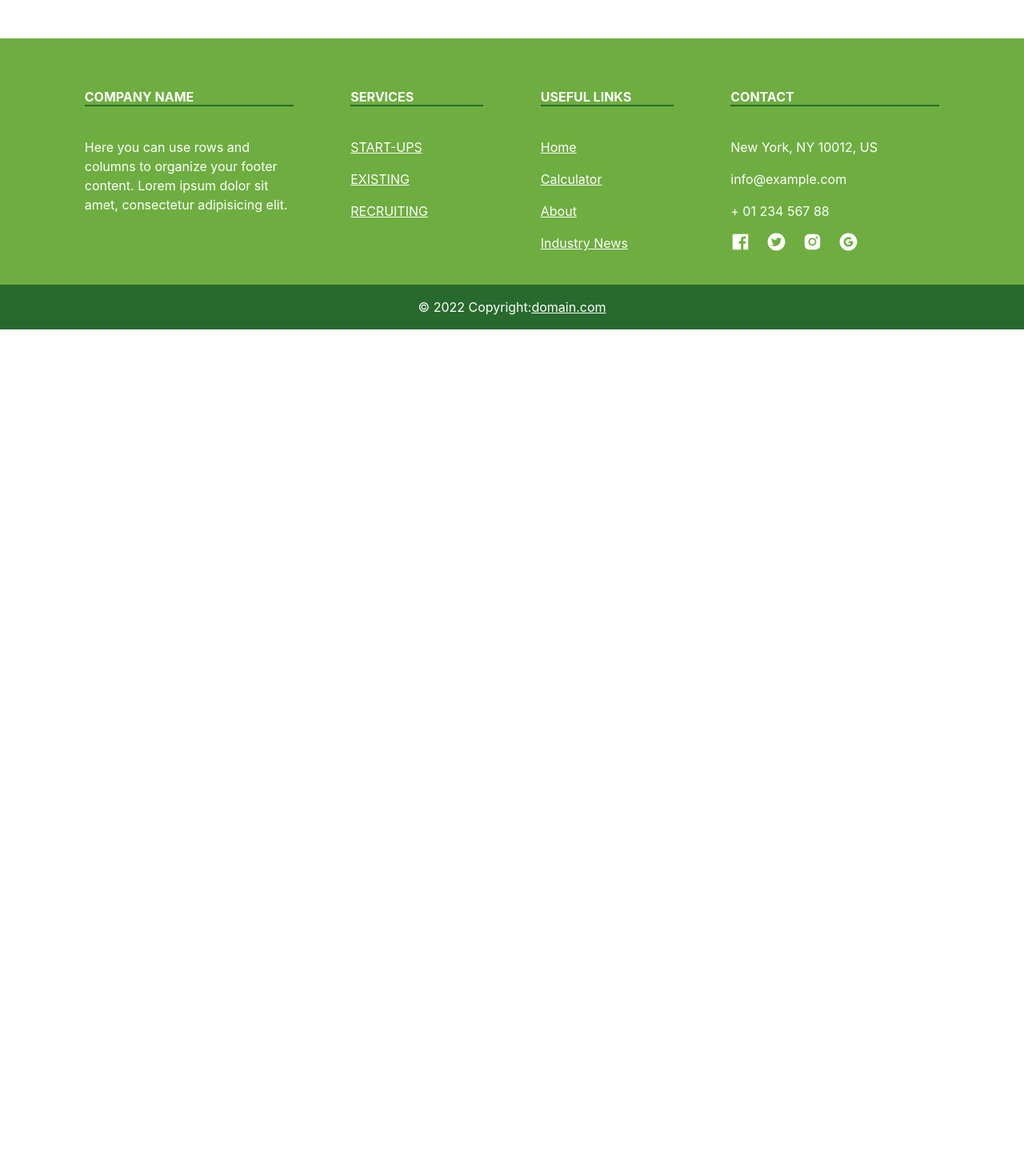
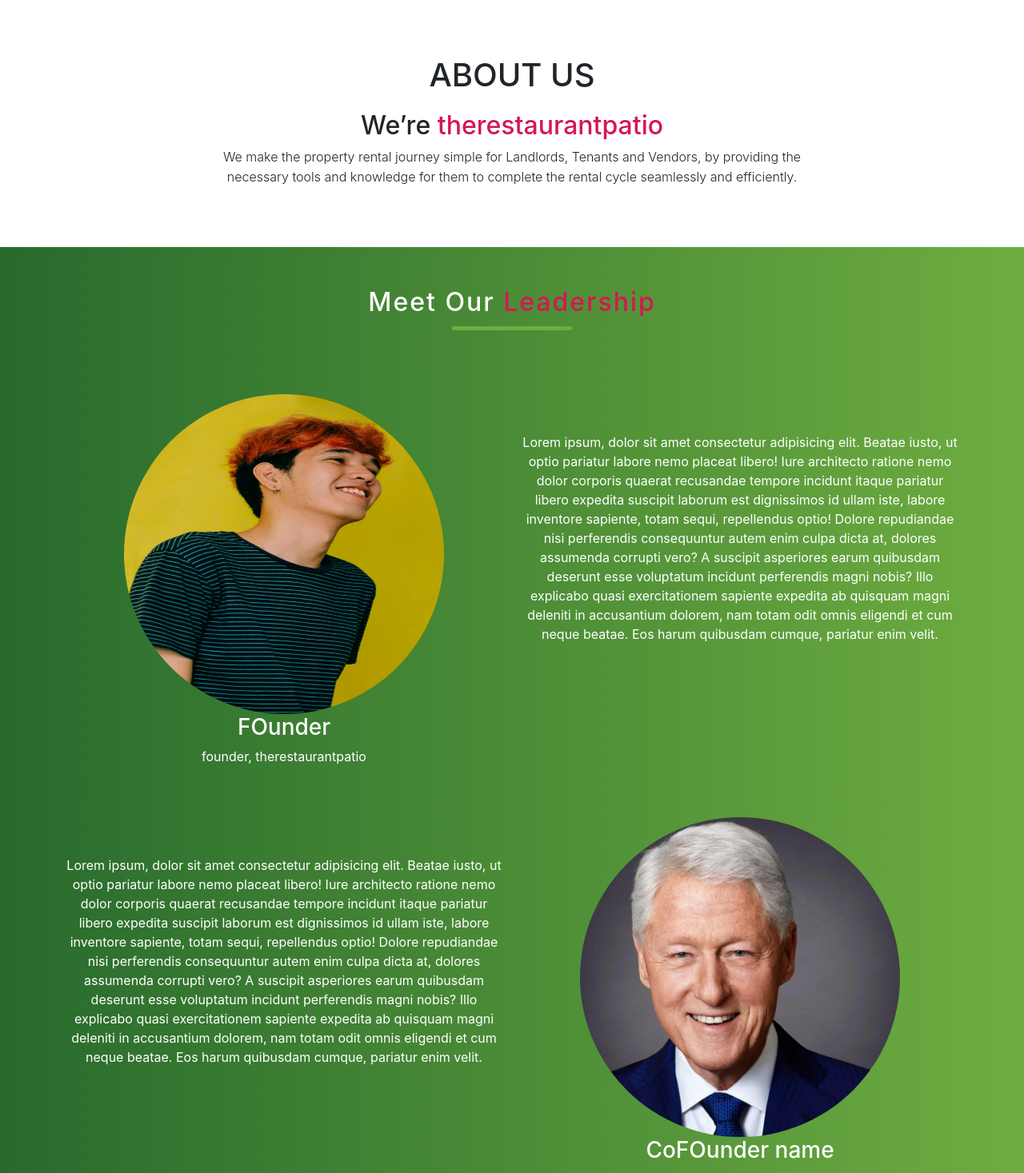
Before and after one commit to A-K-M-Fozlol-Hoq/vsag-client, a React (Create React App) app: page /about in a window 1280 px wide. Shown: the part 60-1527 px from the top of the page at 80% size. Before the commit the page ends 800 px from the top, so only its background shows below. Built offline with nearby package versions, Linux system fonts and the light colour scheme.

Commit message:
comp;ete about us page

```diff
--- /dev/null
+++ b/src/components/About/About.css
@@ -0,0 +1,17 @@
+.about-us-wrapper .profile-image {
+  height: 400px;
+  width: 400px;
+  border-radius: 50%;
+}
+.about-us-wrapper {
+  margin-bottom: -50px;
+  /* padding-bottom: 50px; */
+}
+@media screen and (max-width: 400px) {
+  .about-us-wrapper .profile-image {
+    width: 100%;
+  }
+  p {
+    text-align: center;
+  }
+}
--- /dev/null
+++ b/src/components/About/About.js
@@ -0,0 +1,114 @@
+import React from 'react';
+import './About.css';
+import one from './images/one.jfif';
+import two from './images/two.jpg';
+const About = () => {
+  return (
+    <div className="about-us-wrapper">
+      <div style={{ padding: '50px' }}>
+        <h1
+          className="text-center"
+          style={{ paddingTop: '20px', marginBottom: '-60px' }}
+        >
+          ABOUT US
+        </h1>
+        <h2 style={{ textAlign: 'center', marginTop: '80px' }}>
+          We’re <span style={{ color: '#d61654' }}>therestaurantpatio</span>
+        </h2>
+        <p
+          style={{
+            textAlign: 'center',
+            fontWeight: '300',
+            lineHeight: '25px',
+            marginBottom: '25px',
+          }}
+        >
+          We make the property rental journey simple for Landlords, Tenants and
+          Vendors, by providing the <br />
+          necessary tools and knowledge for them to complete the rental cycle
+          seamlessly and efficiently.
+        </p>
+      </div>
+      <div
+        className="about-us"
+        style={{
+          background: 'linear-gradient(90deg, #286A2D, #6EAD40)',
+          paddingBottom: '50px',
+        }}
+      >
+        <h2
+          style={{
+            letterSpacing: '2px',
+            textAlign: 'center',
+            marginBottom: '-20px',
+            paddingTop: '50px',
+            color: 'white',
+          }}
+        >
+          Meet Our <span style={{ color: '#d61654' }}>Leadership</span>
+        </h2>
+        <div
+          style={{
+            backgroundColor: '#6EAD40',
+            height: '5px',
+            width: '150px',
+            borderRadius: '5px',
+            margin: '30px auto 50px',
+          }}
+        ></div>
+        <div className="container text-white" style={{ marginTop: '80px' }}>
+          <div className="row">
+            <div className="col-md-6 text-center">
+              <img className="profile-image" src={one} alt="profile" />
+              <h3>FOunder</h3>
+              <p>founder, therestaurantpatio</p>
+            </div>
+            <div className="col-md-6 mt-5">
+              <p className="text-white">
+                Lorem ipsum, dolor sit amet consectetur adipisicing elit. Beatae
+                iusto, ut optio pariatur labore nemo placeat libero! Iure
+                architecto ratione nemo dolor corporis quaerat recusandae
+                tempore incidunt itaque pariatur libero expedita suscipit
+                laborum est dignissimos id ullam iste, labore inventore
+                sapiente, totam sequi, repellendus optio! Dolore repudiandae
+                nisi perferendis consequuntur autem enim culpa dicta at, dolores
+                assumenda corrupti vero? A suscipit asperiores earum quibusdam
+                deserunt esse voluptatum incidunt perferendis magni nobis? Illo
+                explicabo quasi exercitationem sapiente expedita ab quisquam
+                magni deleniti in accusantium dolorem, nam totam odit omnis
+                eligendi et cum neque beatae. Eos harum quibusdam cumque,
+                pariatur enim velit.
+              </p>
+            </div>
+          </div>
+          <div className="row mt-5">
+            <div className="col-md-6 mt-5">
+              <p className="text-white">
+                Lorem ipsum, dolor sit amet consectetur adipisicing elit. Beatae
+                iusto, ut optio pariatur labore nemo placeat libero! Iure
+                architecto ratione nemo dolor corporis quaerat recusandae
+                tempore incidunt itaque pariatur libero expedita suscipit
+                laborum est dignissimos id ullam iste, labore inventore
+                sapiente, totam sequi, repellendus optio! Dolore repudiandae
+                nisi perferendis consequuntur autem enim culpa dicta at, dolores
+                assumenda corrupti vero? A suscipit asperiores earum quibusdam
+                deserunt esse voluptatum incidunt perferendis magni nobis? Illo
+                explicabo quasi exercitationem sapiente expedita ab quisquam
+                magni deleniti in accusantium dolorem, nam totam odit omnis
+                eligendi et cum neque beatae. Eos harum quibusdam cumque,
+                pariatur enim velit.
+              </p>
+            </div>
+            <div className="col-md-6 text-center">
+              <img className="profile-image" src={two} alt="profile" />
+              <h3>CoFOunder name</h3>
+              <p>CoFOunder, therestaurantpatio</p>
+            </div>
+          </div>
+        </div>
+      </div>
+    </div>
+  );
+};
+
+export default About;
--- a/src/components/ContactUs/ContactUs.css
+++ b/src/components/ContactUs/ContactUs.css
@@ -15,7 +15,7 @@
 .contact-us-wrapper form input {
   width: 100%;
   /* background-color: #000; */
-  color: #fff;
+  /* color: #fff; */
   border: none;
   border-bottom: 1px solid #fff;
   padding: 10px;
--- a/src/pages/AboutPage/AboutPage.js
+++ b/src/pages/AboutPage/AboutPage.js
@@ -1,11 +1,12 @@
 import React from 'react';
 import NavBar from '../../components/Shared/NavBar/NavBar';
 import Footer from '../../components/Shared/Footer/Footer';
-
+import About from '../../components/About/About';
 const AboutPage = () => {
   return (
     <div>
       <NavBar></NavBar>
+      <About></About>
       <Footer showLetsStayInTouch={false}></Footer>
     </div>
   );
```
Also changed, not shown: src/components/About/images/one.jfif (added), src/components/About/images/two.jpg (added).
